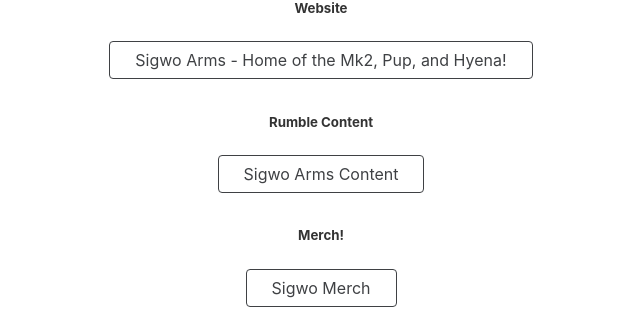
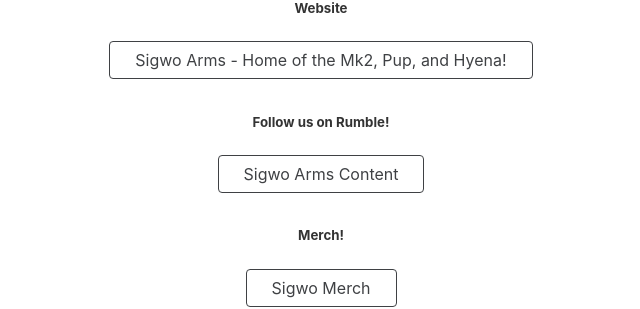
Before and after one commit to sigwo/sigwo-links, a Jekyll site: the page built from index.html, in a window 1280 px wide. Shown: the part 387-696 px from the top of the page, without its empty margins (319-959 px from the left). Built offline with Jekyll 4.4.1, drawn with Linux system fonts in a browser that asks for light colours; nearby versions of some CDN libraries.

Commit message:
Update links.yml

```diff
--- a/_data/links.yml
+++ b/_data/links.yml
@@ -8,7 +8,7 @@
     - title: Sigwo Arms - Home of the Mk2, Pup, and Hyena!
       url: https://www.sigwoarms.com/r/ToV
 
-- category: Rumble Content
+- category: Follow us on Rumble!
   items:
     - title: Sigwo Arms Content
       url: https://rumble.com/c/c-7776830
```
